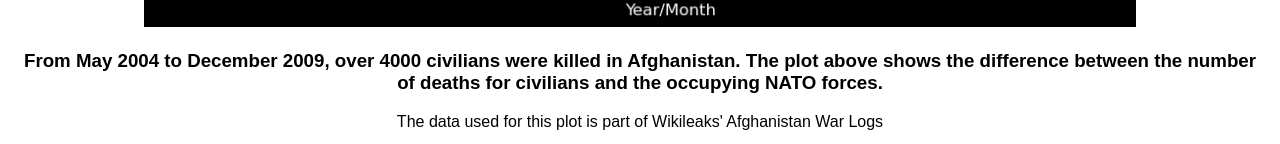
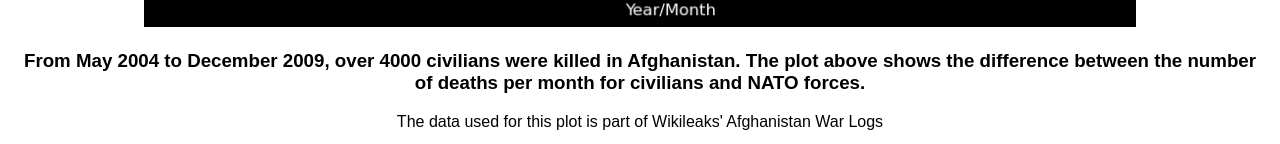
Before and after one commit to alenweiter/ams, a plain HTML site: page index.html in a window 1280 px wide. Shown: the part 825-969 px from the top of the page. Drawn offline with Linux system fonts and the light colour scheme.

Commit message:
Update index.html

```diff
--- a/index.html
+++ b/index.html
@@ -41,7 +41,7 @@
 
       <!-- Add a few lines of text -->
       <h3>From May 2004 to December 2009, over 4000 civilians were killed in Afghanistan.
-        The plot above shows the difference between the number of deaths for civilians and the occupying NATO forces.</h3>
+        The plot above shows the difference between the number of deaths per month for civilians and NATO forces.</h3>
       <p>
         The data used for this plot is part of Wikileaks' Afghanistan War Logs
       </p>
```
